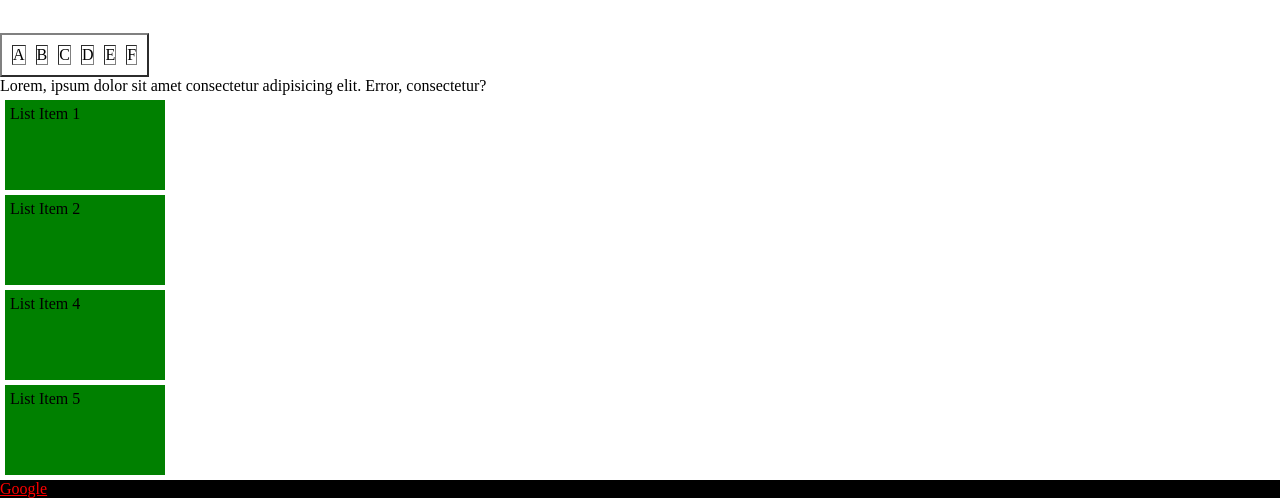
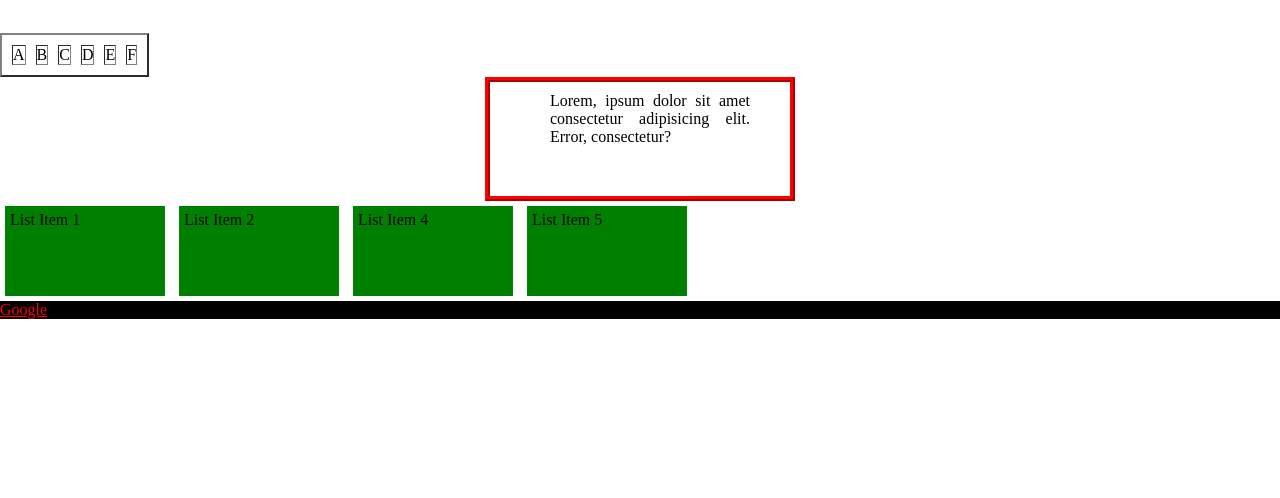
Before and after one commit to faraz186/JWP-B13_MOD-A-SecC, a plain HTML site: page css/class 06/index.html in a window 1280 px wide. Shown: the part 307-805 px from the top of the page. Drawn offline with Linux system fonts and the light colour scheme.

Commit message:
Update style.css

```diff
--- a/css/class 06/style.css
+++ b/css/class 06/style.css
@@ -19,29 +19,36 @@
 }
 
 p{
-    /* border: 5px groove red;
+    border: 5px groove red;
 
     border-top-color: red;
     border-bottom-color: green;
     border-right-color: blue;
-    border-left-color: black; */
+    border-left-color: black;
 
-    /* border-width: 5px;
+    border-width: 5px;
     border-style:ridge;
-    border-color: red; */
-    /* text-align: justify; */
-    /* margin: 10px 50px 10px 100px; */
+    border-color: red;
 
-    /* width: 200px; */
-    /* margin: 0px auto 0px auto; */
+    text-align: justify;
+
+/*     short hand property     */
+
+margin: 10px 50px 10px 100px;
+
+    width: 200px;
+    margin: 0px auto 0px auto;
 
     /* Different positions of padding */
-    /* padding-top: 10px;
+
+    padding-top: 10px;
     padding-bottom: 50px;
     padding-left: 60px;
-    padding-right: 40px; */
+    padding-right: 40px;
+
     /* Short hand padding property */
-    /* padding: 10px 40px 50px 60px; */
+
+    padding: 10px 40px 50px 60px;
 }
 
 li{
@@ -49,9 +56,9 @@ li{
     margin: 5px;
     padding: 5px;
     width: 150px;
-    /* list-style: non; */
+    list-style: none;
     height: 80px;
-    /* display: inline-block; */
+    display: inline-block;
 }
 
 a{
```
